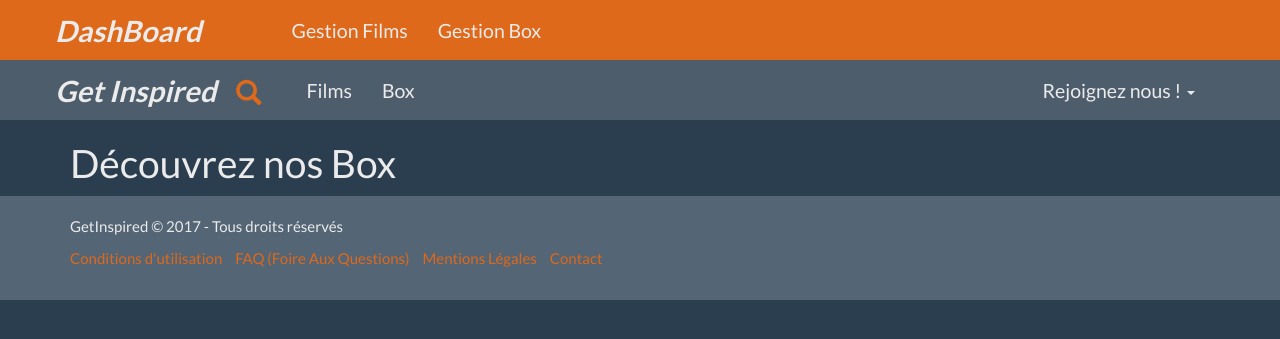
After one commit to jordanmuller/Silex_getinspired, a PHP site: template templates/box_list.html.twig in a window 1280 px wide. The commit adds this page. Shown: the top 339 px of the page. Run offline with PHP 8.4, Linux system fonts and the light colour scheme; the template is opened without the code that fills it, so the values that code supplies are empty; some libraries are stand-ins or nearby versions.

Commit message:
page box

```diff
--- /dev/null
+++ b/templates/box_list.html.twig
@@ -0,0 +1,50 @@
+{% extends "layout.html.twig" %}
+
+{% block title 'Box - ' %}
+
+{# {% block stylesheets %}
+    {{ parent() }} {# reprend le contenu du bloc parent #}
+   {# <link href="{{asset('css/admin/box_list_admin.css')}}" rel="stylesheet" type="text/css" />
+{% endblock %} #}
+
+{% block content %}
+    <div class="container">
+        <h1>Découvrez nos Box</h1>
+
+        <div class="col-sm-9 col-sm-offset-1">
+            <div class="row">
+                {% set compteur = 0 %}
+                {% for box in boxes %}
+                    {% if compteur % 3 == 0 %}
+                        </div><div class="row">
+                    {% endif %}
+                    <div class="col-sm-4">
+                        <div class="panel panel-default panel-box">
+                            <div class="panel-heading"><img src="{{ asset('img/chest.png') }}" class="img-responsive img-box" /></div>
+                            <div class="panel-body">
+                                <div class="row">
+                                    <div class="col-sm-6">
+                                        <p><strong>{{ box.title }}</strong></p>
+                                    </div>
+                                    <div class="col-sm-6">
+                                        <p class="text-right"><strong>{{ box.price }}€</strong></p>
+                                    </div>
+                                </div>
+                                    <p>{{ (box.content|slice(0, 50))|nl2br }}...</p>
+                                <div class="row">
+                                    <div class="col-sm-6">
+                                        <a href="" class="pull-right"><span class="glyphicon glyphicon-search" style="font-size: 1em;"></span> Voir</a>
+                                    </div>
+                                </div>
+                            </div>
+                        </div>
+                    </div>
+
+                    {% set compteur = compteur + 1 %}
+                {% endfor %}
+
+
+            </div><!-- /.row -->
+        </div><!-- /.col-sm-9 -->
+    </div>
+{% endblock  %}
--- a/templates/layout.html.twig
+++ b/templates/layout.html.twig
@@ -56,7 +56,7 @@
                 <div class="collapse navbar-collapse" id="bs-example-navbar-collapse-1">
                     <ul class="nav navbar-nav">
                         <li><a href="{{path('movies_list')}}">Films</a></li>
-                        <li><a href="">Box</a></li>
+                        <li><a href="{{path('box_list')}}">Box</a></li>
                     </ul>
                     <ul class="nav navbar-nav navbar-right">
                         {% if user_manager.user %}{# si un utilisateur est connecté #}
@@ -87,7 +87,7 @@
                             {% if type == 'error' %}
                                 {% set type = 'danger' %}
                             {% endif %}
-                            <div class="alert alert-{{ type }}" style="margin:0;">{{ flash|raw}}</div>
+                            <div class="alert alert-{{ type }} flash-msg">{{ flash|raw}}</div>
                         {% endfor %}
                     {% endfor %}
                 </div>
--- a/web/css/main.css
+++ b/web/css/main.css
@@ -6,7 +6,6 @@ nav.navbar.navbar-default, nav.navbar.navbar-inverse {
     font-size: 1.3em;
     height: 60px;
     margin: 0;
-    margin-bottom: 20px;
 }
 
 div.navbar-header {
@@ -35,7 +34,18 @@ footer {
     background: #546575;
 }
 
+/******  FLASH MESSAGE  ******/
+.flash-msg{
+    margin-top: 20px;
+    text-align: center;
+}
+
+
 /***** FORM GENERAL *******/
+form{
+    margin-bottom: 30px;
+}
+
 textarea{
     resize: vertical;
 }
```
Also changed, not shown: src/Controller/BoxController.php (added, +17 -0 lines), src/Controller/DetailBoxController.php (added, +9 -0 lines), src/Repository/DetailBoxRepository.php (added, +22 -0 lines), src/app.php (+17 -3 lines), src/controllers.php (+12 -0 lines), templates/admin/box/box_list_admin.html.twig (+8 -6 lines), web/css/admin/box_list_admin.css (+8 -3 lines), web/img/chest.png (added).
